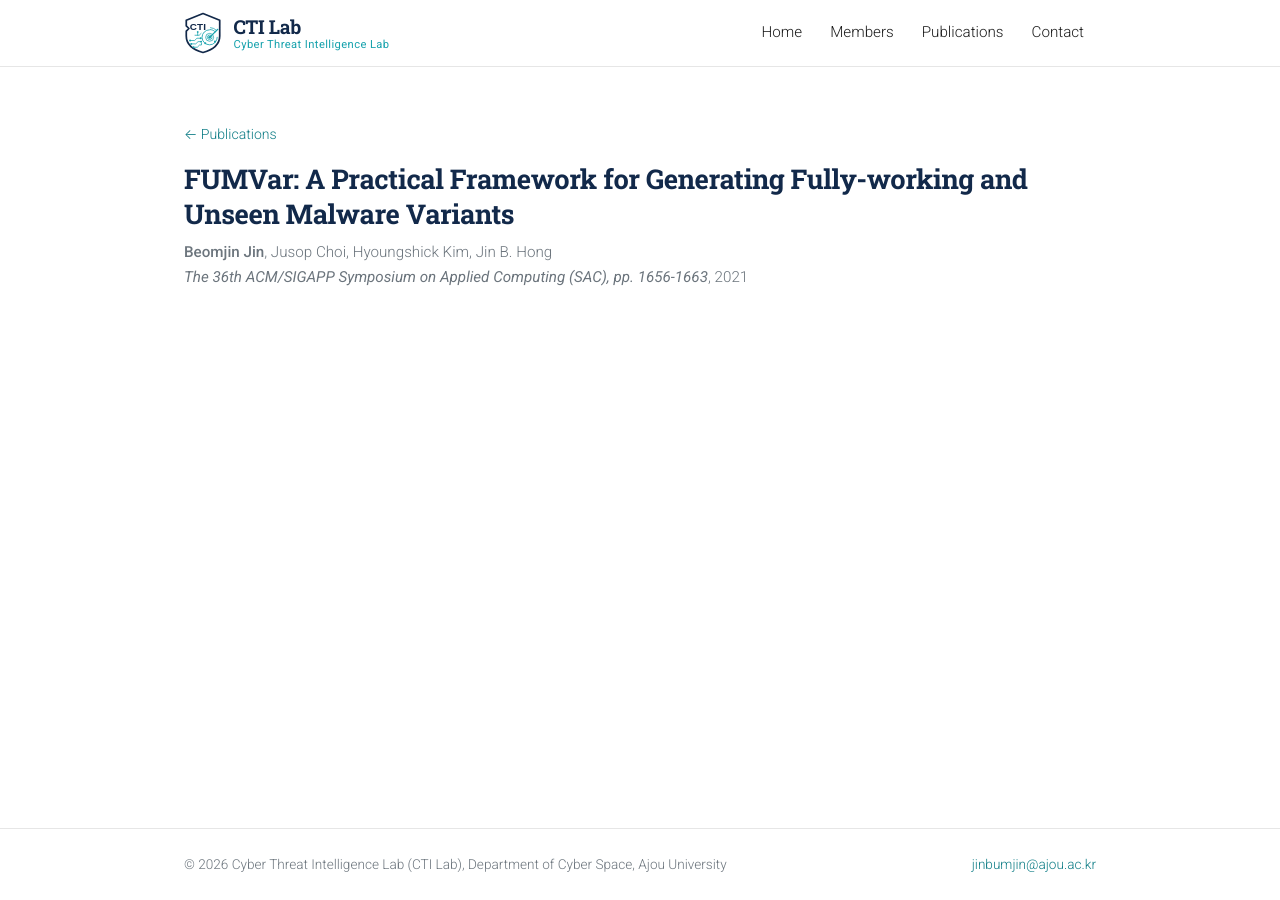
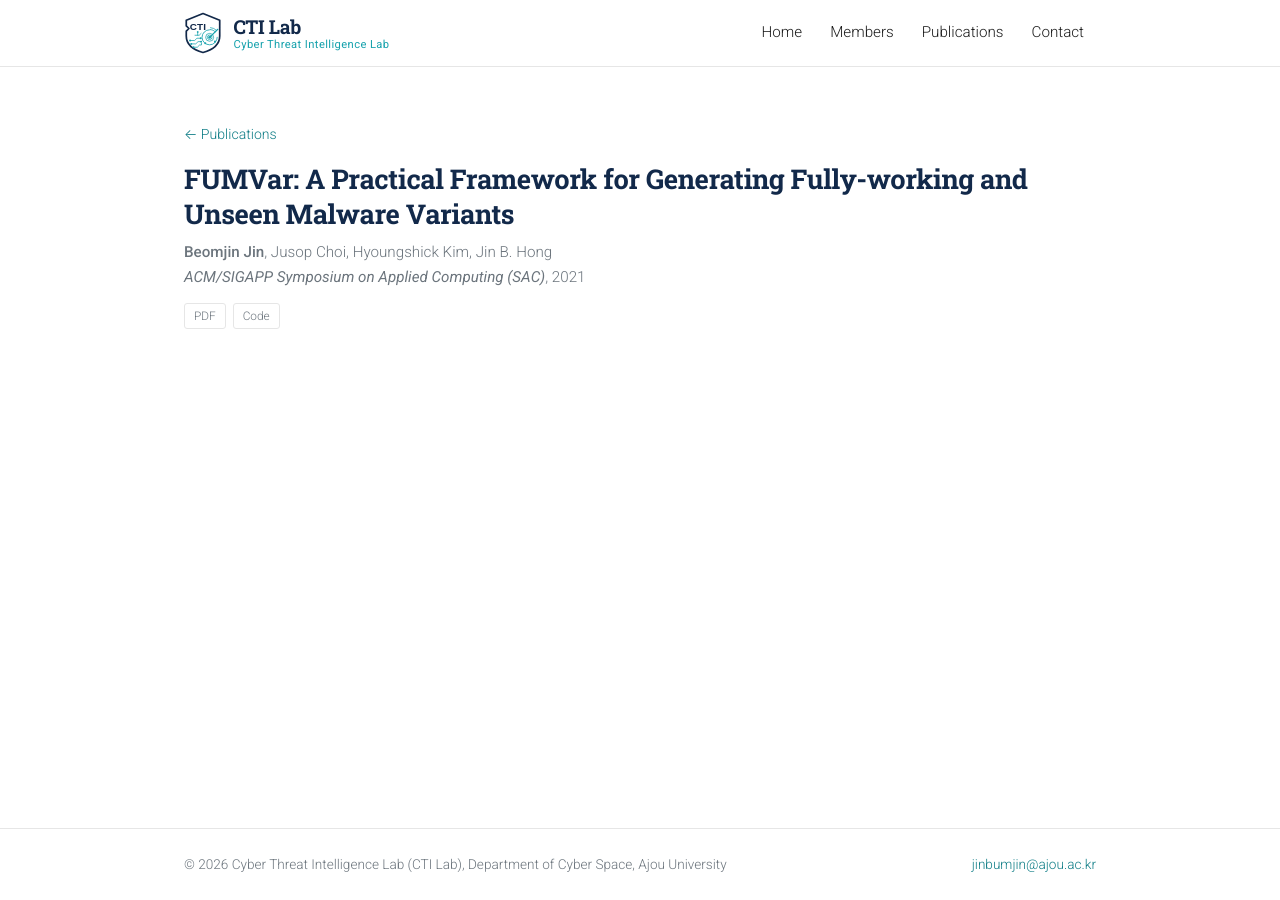
Before and after one commit to BJJINE/BJJINE.github.io, a Jekyll site: the page built from _publications/2021-03-22-fumvar.md, in a window 1280 px wide. Built offline with Jekyll 4.4.1, drawn with Linux system fonts in a browser that asks for light colours.

Commit message:
Update 2021-03-22-fumvar.md

```diff
--- a/_publications/2021-03-22-fumvar.md
+++ b/_publications/2021-03-22-fumvar.md
@@ -5,5 +5,8 @@ type: conference
 date: 2021-03-22
 year: 2021
 authors: "<b>Beomjin Jin</b>, Jusop Choi, Hyoungshick Kim, Jin B. Hong"
-venue: "The 36th ACM/SIGAPP Symposium on Applied Computing (SAC), pp. 1656-1663"
+venue: "ACM/SIGAPP Symposium on Applied Computing (SAC)"
+links:
+  - { label: "PDF",  url: "/files/fumvar.pdf" }
+  - { label: "Code", url: "https://github.com/FUMVar/FUMVar-Ex" }
 ---
```
